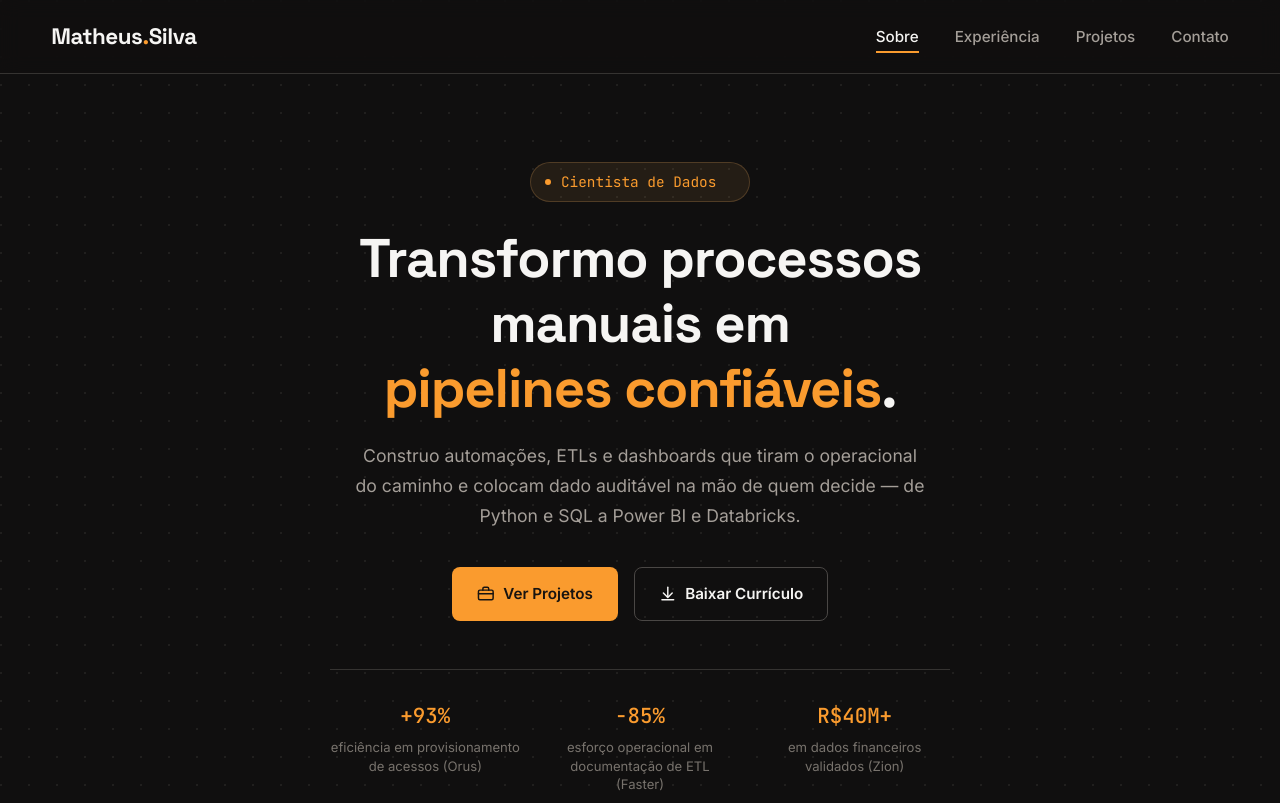
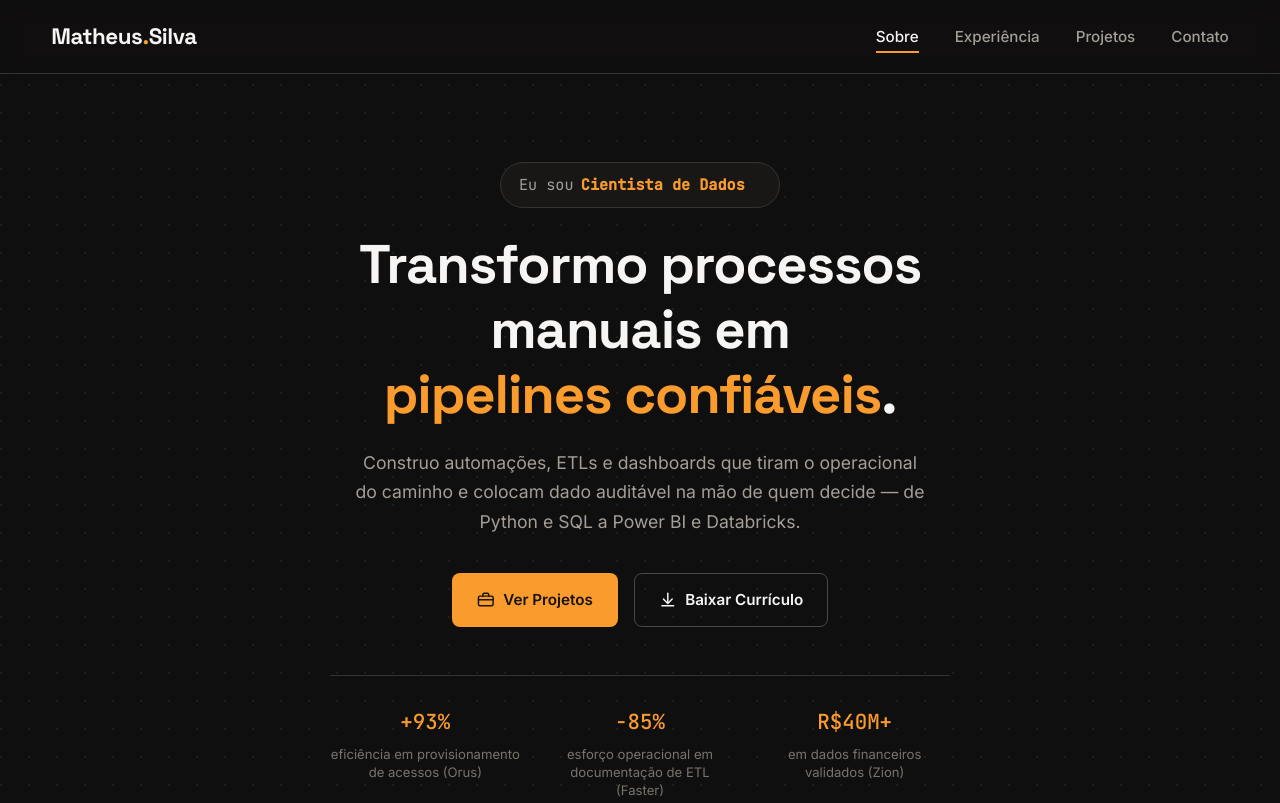
Before and after one commit to maathsilva/portfolio-pessoal, an Astro site: page / in a window 1280 px wide. Shown: the top 803 px of the page. Built offline with nearby package versions, Linux system fonts and the light colour scheme; Astro itself is replaced by a stand-in of ours.

Commit message:
Redesenhar o badge de cargo da hero: "Eu sou" + digitação
Remove o indicador de bolinha genérico e adiciona o prefixo estático
"Eu sou" antes do cargo animado, com o cargo em destaque (cor de
acento, negrito) — recriando o tom do "Eu sou (digitando)" do site
anterior de forma mais limpa.

Co-Authored-By: Claude Sonnet 5 <noreply@anthropic.com>

```diff
--- a/src/components/Hero.astro
+++ b/src/components/Hero.astro
@@ -7,7 +7,7 @@ import { site } from '../data/site';
   <div class="container hero-grid">
     <div class="hero-copy">
       <p class="hero-tag mono">
-        <span class="dot" aria-hidden="true"></span>
+        <span class="hero-tag-prefix">Eu sou</span>
         <span class="role-type" data-typewriter data-words={JSON.stringify(site.roles)}>{site.role}</span><span class="hero-cursor" aria-hidden="true">_</span>
       </p>
       <h1>
@@ -57,29 +57,29 @@ import { site } from '../data/site';
   .hero-tag {
     display: inline-flex;
     align-items: center;
-    gap: 0.6rem;
-    font-size: 0.9rem;
-    color: var(--accent);
-    background: hsl(32 60% 58% / 0.1);
-    border: 1px solid hsl(32 60% 58% / 0.25);
-    padding: 0.4rem 0.9rem;
+    gap: 0.45rem;
+    font-size: 0.95rem;
+    background: var(--bg-elevated);
+    border: 1px solid var(--border);
+    padding: 0.55rem 1.1rem;
     border-radius: 99px;
     margin-bottom: 1.5rem;
   }
-  .hero-tag .dot {
-    width: 6px;
-    height: 6px;
-    border-radius: 50%;
-    background: var(--accent);
-    flex-shrink: 0;
+  .hero-tag-prefix {
+    color: var(--muted);
+    font-weight: 400;
   }
   .role-type {
     display: inline-block;
     white-space: nowrap;
     vertical-align: bottom;
     min-width: 1ch;
+    color: var(--accent);
+    font-weight: 600;
   }
   .hero-cursor {
+    color: var(--accent);
+    font-weight: 600;
     animation: blink 1.1s steps(1) infinite;
   }
   @keyframes blink {
```
